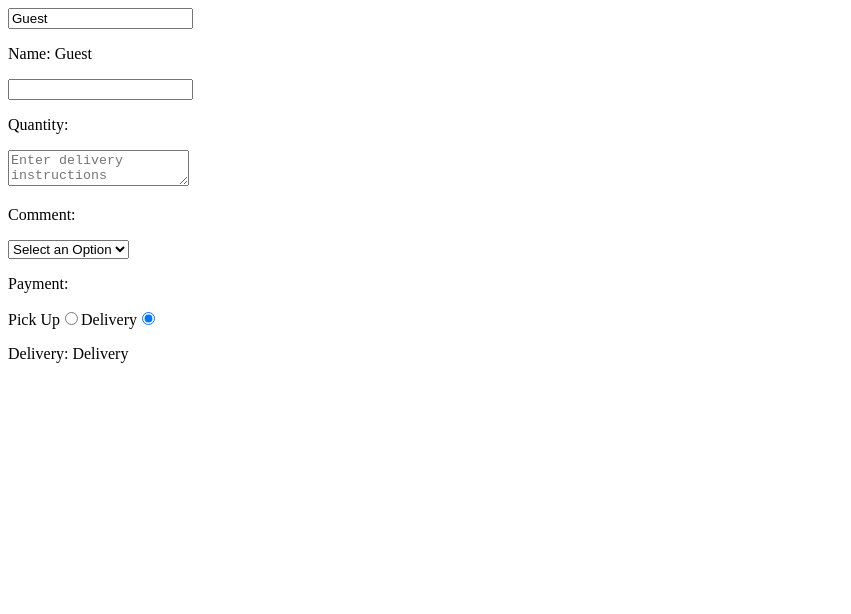
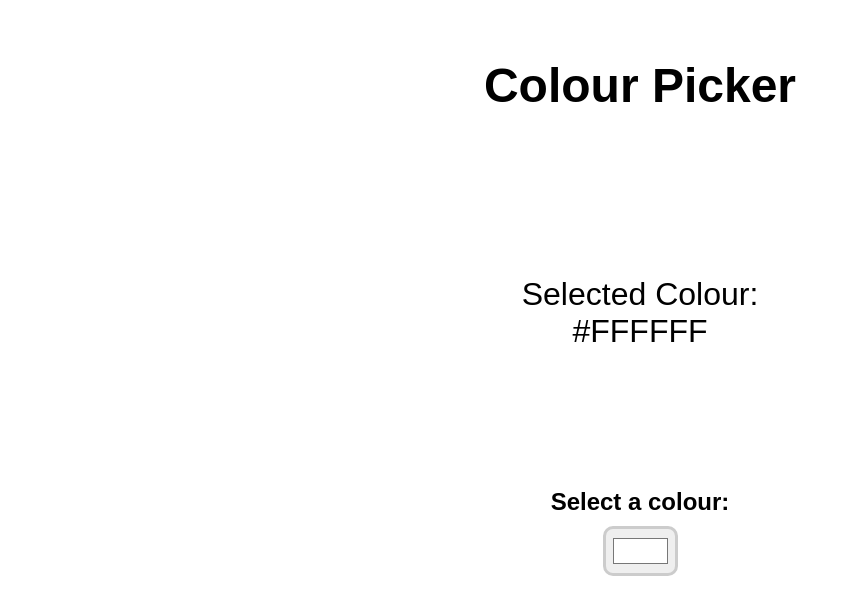
Before and after one commit to Buckkeep/CFGSummerFS2024, a React (Vite) app in the folder my-react-app/: page / in a window 1280 px wide. Shown: the top 614 px of the page, without its empty margins (0-851 px from the left). Built offline with nearby package versions, Linux system fonts and the light colour scheme.

Commit message:
Colour Picker app

```diff
--- a/my-react-app/src/App.jsx
+++ b/my-react-app/src/App.jsx
@@ -1,10 +1,10 @@
-import MyComponent from "./MyComponent";
+import ColourPicker from "./ColourPicker";
 
 function App() {
 
   return(
     <>
-      <MyComponent />
+      <ColourPicker />
     </>
   );
 }
--- /dev/null
+++ b/my-react-app/src/ColourPicker.jsx
@@ -0,0 +1,23 @@
+import React, {useState} from "react"
+
+function ColourPicker() {
+
+    const [colour, setColour] = useState("#FFFFFF");
+
+    function handleColourChange(event) {
+        setColour(event.target.value);
+    }
+
+         return (
+            <div className="colour-picker-container">
+                <h1>Colour Picker</h1>
+                <div className="colour-display" style={{backgroundColor: colour}}>
+                    <p>Selected Colour: {colour}</p>
+                </div>
+                <label>Select a colour:</label>
+                <input type="color" value={colour} onChange={handleColourChange} />
+            </div>
+  )
+}
+
+export default ColourPicker
--- a/my-react-app/src/MyComponent.jsx
+++ /dev/null
@@ -1,65 +0,0 @@
-import React, {useState} from 'react'
-
- function MyComponent() {
-
-    const [name, setName] = useState("Guest")
-    const [quantity, setQuantity] = useState();
-    const [comment, setComment] = useState("");
-    const [payment, setPayment] = useState("");
-    const [delivery, setDelivery] = useState("Delivery");
-
-    function handleNameChange(event) {
-        setName(event.target.value);
-    }
-
-    function handleQuantityChange(event) {
-        setQuantity(event.target.value)
-    }
-
-    function handleCommentChange(event) {
-        setComment(event.target.value)
-    }
-
-    function handlePaymentChange(event) {
-        setPayment(event.target.value)
-    }
-
-    function handleDeliveryChange(event) {
-        setDelivery(event.target.value)
-    }
-
-  return (
-    <div>
-        <input value={name} onChange={handleNameChange} />
-        <p>Name: {name}</p>
-
-        <input value={quantity} onChange={handleQuantityChange} type="number" min="0"/>
-        <p>Quantity: {quantity}</p>
-
-        <textarea value={comment} onChange={handleCommentChange} placeholder="Enter delivery instructions" / >
-        <p>Comment: {comment}</p>
-
-        <select value={payment} onChange={handlePaymentChange}>
-            <option value="">Select an Option</option>
-            <option value="Visa">Visa</option>
-            <option value="Mastercard">Mastercard</option>
-            <option value="Gift Card">Gift Card</option>
-        </select>
-        <p>Payment: {payment}</p>
-
-        <label>Pick Up
-        <input type="radio" value="Pick Up"
-            checked={delivery === "Pick Up"}
-            onChange={handleDeliveryChange}/>
-        </label>
-        <label>Delivery
-        <input type="radio" value="Delivery"
-            checked={delivery === "Delivery"}
-            onChange={handleDeliveryChange}/>
-        </label>
-        <p>Delivery: {delivery}</p>
-    </div>
-  )
-}
-
-export default MyComponent
--- a/my-react-app/src/index.css
+++ b/my-react-app/src/index.css
@@ -1,27 +1,46 @@
-.counter-container {
-    text-align: center;
+body {
     font-family: Arial, Helvetica, sans-serif;
 }
 
-.count-display {
-    font-size: 10em;
-    margin-top: 0;
-    margin-bottom: 50px;
+.colour-picker-container {
+    display: flex;
+    flex-direction: column;
+    align-items: center;
 }
 
-.counter-button {
-    width: 150px;
-    height: 50px;
-    font-size: 1.5em;
-    font-weight: bold;
-    margin: 0px 5px;
-    background-color: rgb(77, 165, 202);
-    color: white;
-    border: none;
-    border-radius: 5px;
-    cursor: pointer;
+h1 {
+    margin: 50px;
+    font-size: 3rem;
 }
 
-.counter-button:hover {
-    background-color: rgb(66, 144, 177);
+.colour-display {
+    width: 300px;
+    height: 300px;
+    display: flex;
+    justify-content: center;
+    align-items: center;
+    border: 5px solid hsl(0, 0%, 80);
+    border-radius: 25px;
+    margin-bottom: 25px;
+    transition: 0.25s ease;
 }
+
+.colour-display p {
+    color: hsl(0, 0%, 20);
+    font-size: 2rem;
+    text-align: center;
+}
+
+label {
+    font-size: 1.5rem;
+    font-weight: bold;
+    margin-bottom: 10px;
+}
+
+input[type="color"] {
+    width: 75px;
+    height: 50px;
+    padding: 5px;
+    border-radius: 10px;
+    border: 3px solid hsl(0, 0%, 80%);
+}
```
